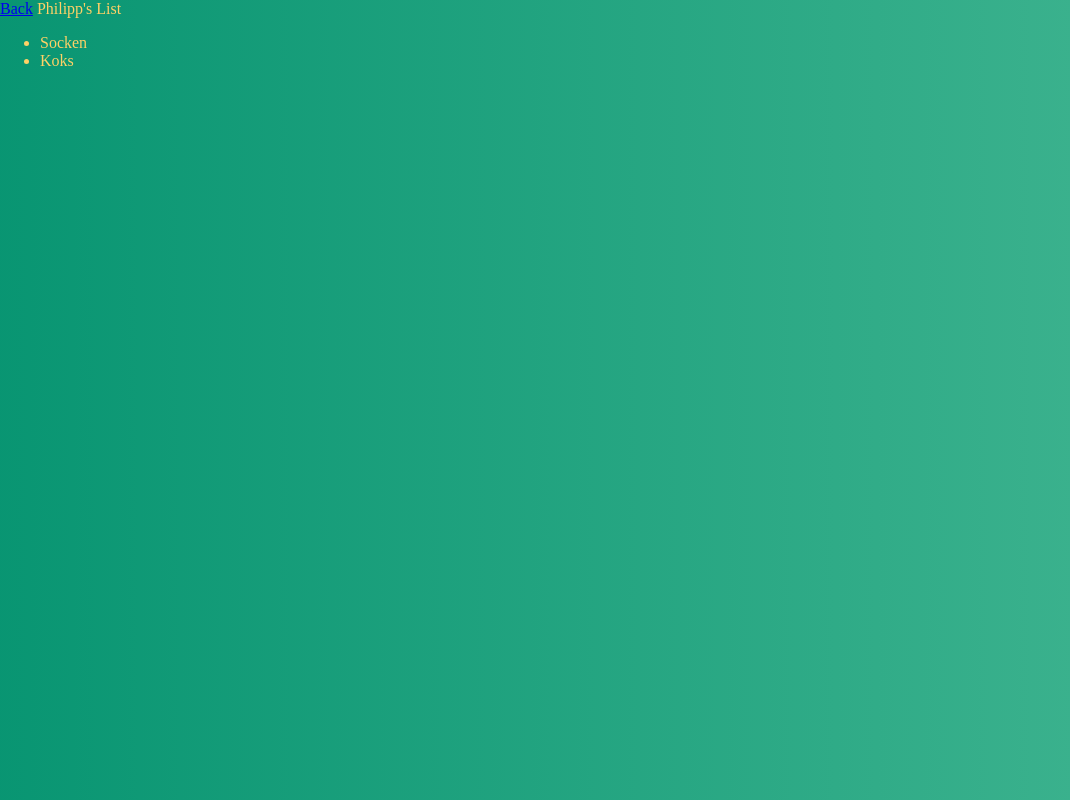
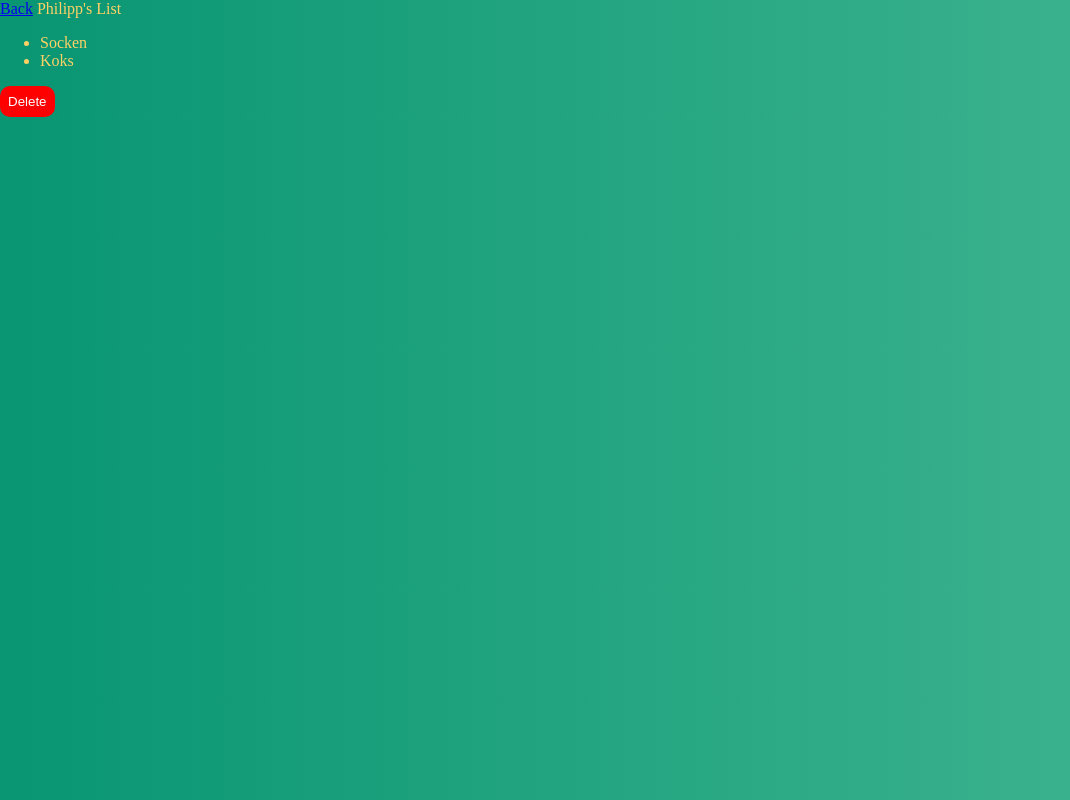
Before and after one commit to phlgr/wuensch-dir-was, a React (Create React App) app: page /1 in a window 1280 px wide. Shown: the whole page, without its empty margins (0-1070 px from the left). Built offline with nearby package versions, Linux system fonts and the light colour scheme; data requests are answered from the project's data file; a web font is replaced by a local one.

Commit message:
✨ Delete list

```diff
--- a/db.json
+++ b/db.json
@@ -6,19 +6,9 @@
       "items": ["Socken", "Koks"]
     },
     {
-      "id": 2,
-      "title": "Leon's List",
-      "items": ["Koks", "Socken"]
-    },
-    {
       "id": 3,
       "title": "Caro's List",
       "items": ["Bier", "Koks"]
-    },
-    {
-      "id": 4,
-      "title": "Opa's List",
-      "items": ["Koks"]
     }
   ]
 }
--- a/src/api/lists.js
+++ b/src/api/lists.js
@@ -10,3 +10,9 @@ export async function getListById(id) {
   const list = await response.json();
   return list;
 }
+
+export async function deleteListById(id) {
+  await fetch(`http://localhost:5000/lists/${id}`, {
+    method: 'DELETE',
+  });
+}
--- a/src/components/Button.js
+++ b/src/components/Button.js
@@ -3,12 +3,9 @@ import styled from 'styled-components/macro';
 const Button = styled.button`
   border: none;
   background: lightblue;
-  border-radius: 50%;
-  font-size: 3rem;
+  border-radius: 10px;
   color: white;
-  line-height: 1;
-  width: 50px;
-  height: 50px;
+  padding: 0.5rem;
   cursor: pointer;
 `;
 
--- /dev/null
+++ b/src/components/DangerButton.js
@@ -0,0 +1,8 @@
+import styled from 'styled-components/macro';
+import Button from './Button';
+
+const DangerButton = styled(Button)`
+  background-color: red;
+`;
+
+export default DangerButton;
--- a/src/pages/WishList.js
+++ b/src/pages/WishList.js
@@ -1,9 +1,11 @@
 import React, { useEffect, useState } from 'react';
-import { Link, useParams } from 'react-router-dom';
-import { getListById } from '../api/lists';
+import { Link, useHistory, useParams } from 'react-router-dom';
+import { getListById, deleteListById } from '../api/lists';
+import DangerButton from '../components/DangerButton';
 
 const WishList = () => {
   const { listId } = useParams();
+  const history = useHistory();
   const [list, setList] = useState(null);
 
   useEffect(async () => {
@@ -15,6 +17,11 @@ const WishList = () => {
     return <div>Loading...</div>;
   }
 
+  const handleDelete = async () => {
+    await deleteListById(listId);
+    history.push('/');
+  };
+
   return (
     <div>
       <Link to="/">Back</Link> {list.title}
@@ -23,6 +30,9 @@ const WishList = () => {
           <li key={item}>{item}</li>
         ))}
       </ul>
+      <DangerButton type="button" onClick={handleDelete}>
+        Delete
+      </DangerButton>
     </div>
   );
 };
```
